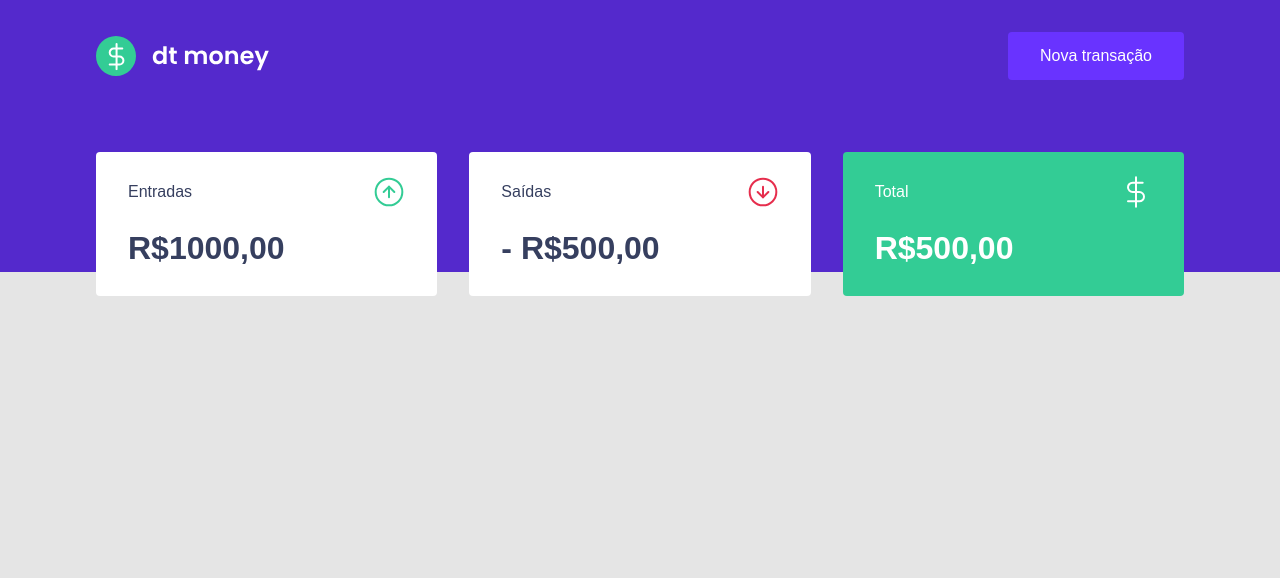
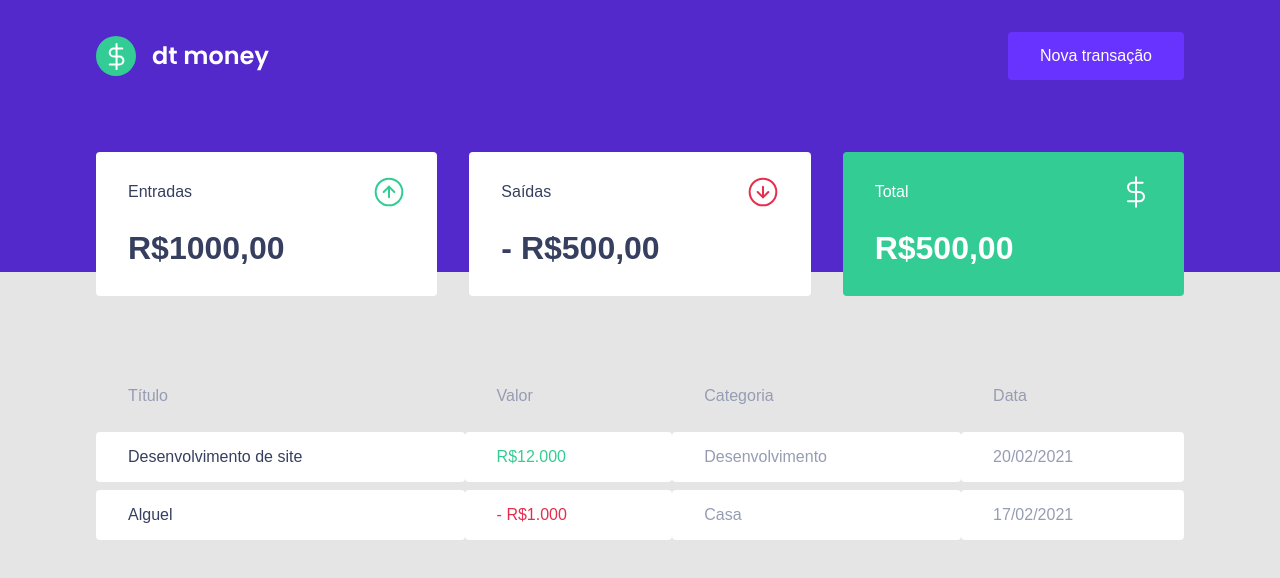
Before and after one commit to realcaldeira/my_finances, a React (Create React App) app: page / in a window 1280 px wide. Shown: the top 578 px of the page. Built offline with nearby package versions, Linux system fonts and the light colour scheme.

Commit message:
Transactions ok

```diff
--- a/src/components/Dashboard/index.tsx
+++ b/src/components/Dashboard/index.tsx
@@ -1,10 +1,13 @@
 import { Container } from "./styles";
 import { Summary } from '../Summary';
+import { TransactionsTable } from '../TransactionsTable';
 
 export function Dashboard() {
   return (
     <Container>
       <Summary />
+      <TransactionsTable />
+
     </Container>
   )
 }
--- /dev/null
+++ b/src/components/TransactionsTable/index.tsx
@@ -0,0 +1,34 @@
+import { Container } from "./styles";
+
+export function TransactionsTable() {
+  return (
+    <Container>
+      <table>
+        <thead>
+          <tr>
+            <th>Título</th>
+            <th>Valor</th>
+            <th>Categoria</th>
+            <th>Data</th>
+          </tr>
+        </thead>
+
+        <tbody>
+          <tr>
+            <td>Desenvolvimento de site</td>
+            <td className="deposit">R$12.000</td>
+            <td>Desenvolvimento</td>
+            <td>20/02/2021</td>
+          </tr>
+          <tr>
+            <td>Alguel</td>
+            <td className="withdraw">- R$1.000</td>
+            <td>Casa</td>
+            <td>17/02/2021</td>
+          </tr>
+
+        </tbody>
+      </table>
+    </Container>
+  )
+}
--- /dev/null
+++ b/src/components/TransactionsTable/styles.ts
@@ -0,0 +1,37 @@
+import styled from "styled-components";
+
+export const Container = styled.div`
+  margin-top: 4rem;
+
+  table {
+    width: 100%;
+    border-spacing: 0 0.5rem;
+
+    th {
+      color: var(--text-body);
+      font-weight: 400;
+      padding: 1rem 2rem;
+      text-align: left;
+      line-height: 1.5rem;
+    }
+
+    td {
+      padding: 1rem 2rem;
+      border: 0;
+      background: var(--shape);
+      color: var(--text-body);
+      border-radius: 0.25rem;
+
+      &:first-child {
+        color: var(--text-title);
+      }
+
+      &.deposit {
+        color: var(--green);
+      }
+      &.withdraw {
+        color: var(--red);
+      }
+    }
+  }
+`;
```
